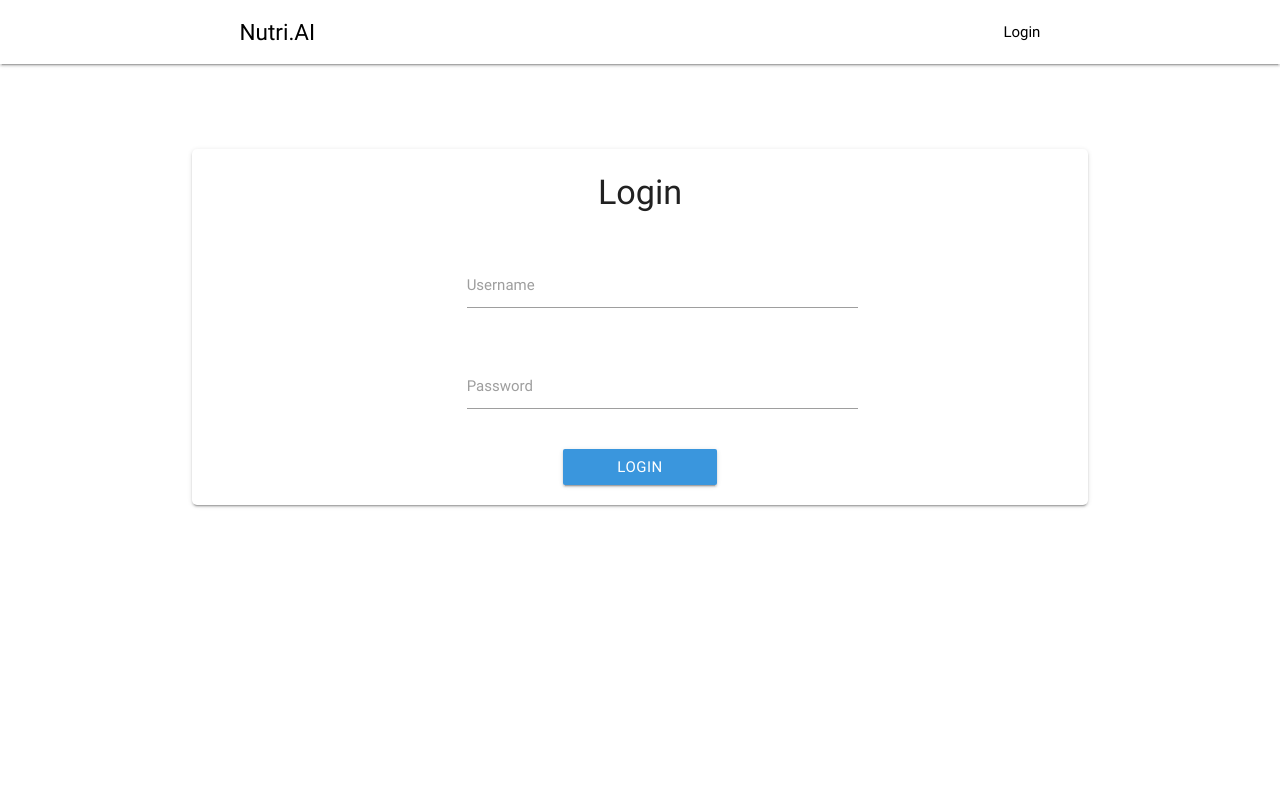
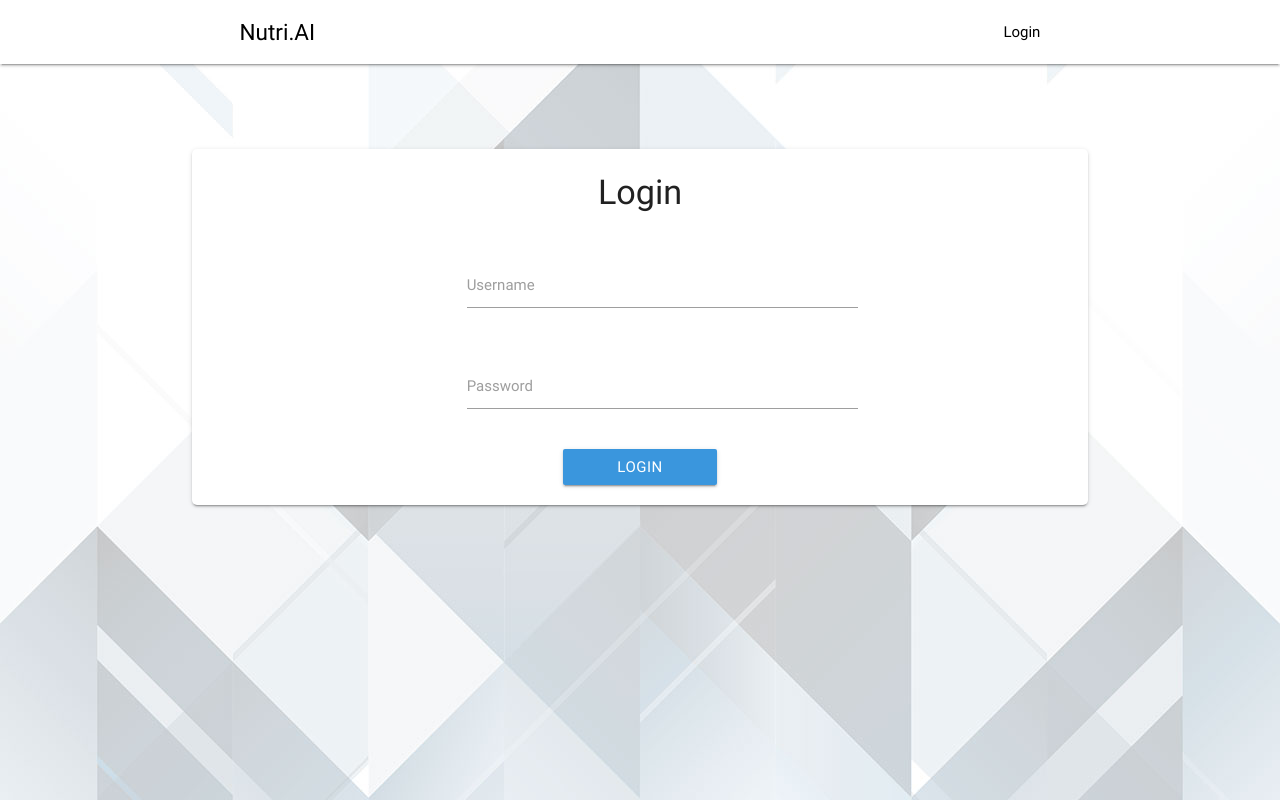
Before and after one commit to hnrytrn/hack-the-north-2017, an Angular app in the folder client/: page /sign_in in a window 1280 px wide. Built offline with nearby package versions, Linux system fonts and the light colour scheme.

Commit message:
added background

```diff
--- a/client/src/app/sign-in/sign-in.component.ts
+++ b/client/src/app/sign-in/sign-in.component.ts
@@ -33,5 +33,4 @@ export class SignInComponent implements OnInit {
         }
       )
   }
-
 }
--- a/client/src/styles.css
+++ b/client/src/styles.css
@@ -56,3 +56,7 @@
  footer.page-footer {
    margin: 0;
  }
+
+ body{
+   background-image: url(assets/background.jpg);
+ }
```
